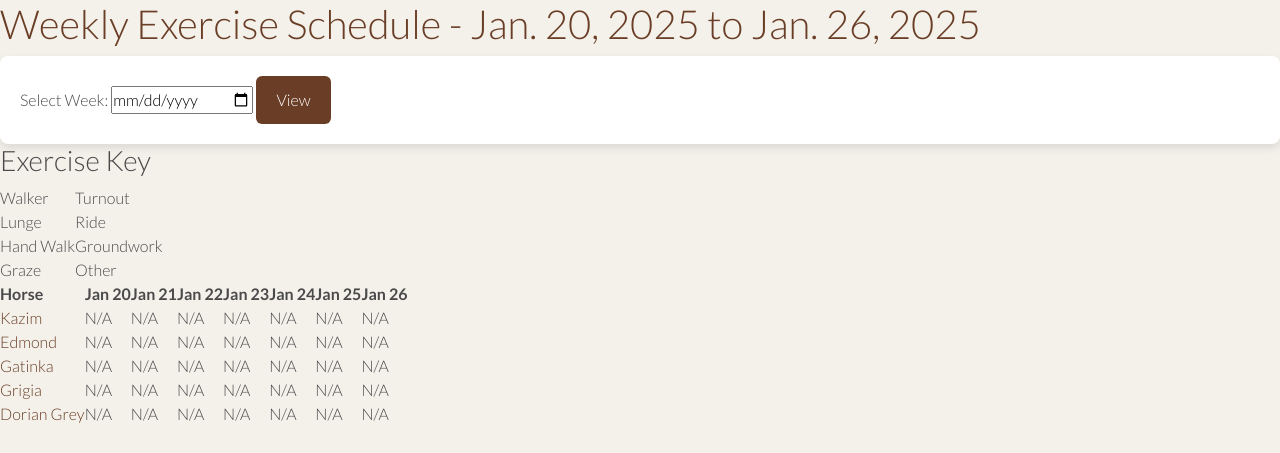
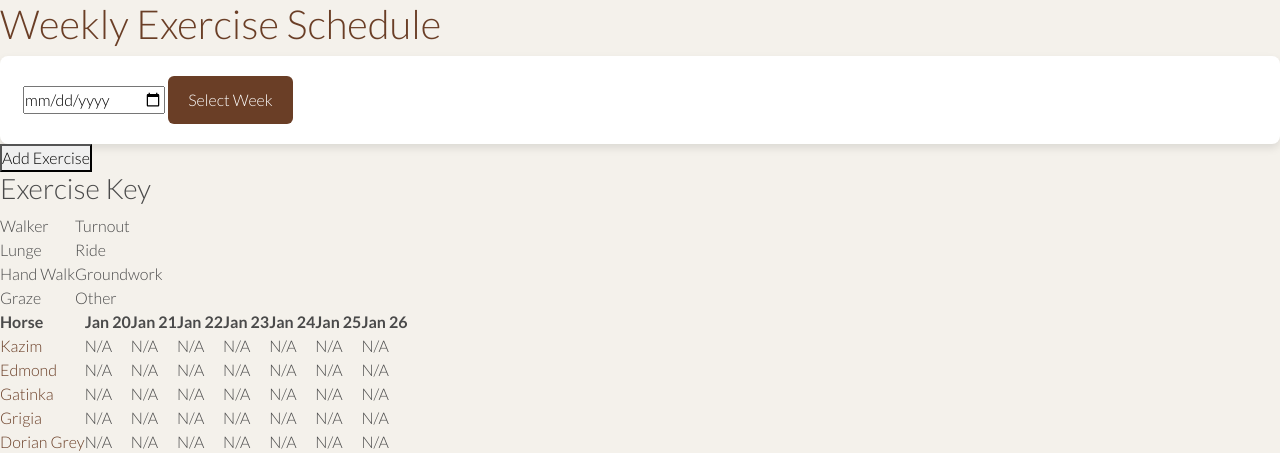
Before and after one commit to erinvdoyle/equisync, a Django app: page /exercise_schedule/weekly/ in a window 1280 px wide. Shown: the part 70-523 px from the top of the page. Run offline with Django 4.2, Linux system fonts and the light colour scheme; a user stored in the database is signed in; data comes from the database, SQL or seed files in the repository; data that the repository does not hold is empty; parts of the project's set-up code (start-up, migrations or seed data) failed here and were passed over; some libraries are stand-ins or nearby versions.

Commit message:
update styling of exercise_schedule 'select week' button and add an 'add exercise' button that directs user to add exercise for their authorized horses; update logic in weekly_schedule_view to enable this

```diff
--- a/exercise_schedule/templates/exercise_schedule/weekly_schedule.html
+++ b/exercise_schedule/templates/exercise_schedule/weekly_schedule.html
@@ -2,13 +2,16 @@
 {% load exercise_tags %}
 
 {% block content %}
-    <h1>Weekly Exercise Schedule - {{ start_week }} to {{ end_week }}</h1>
+    <h1 class="exercise-heading">Weekly Exercise Schedule</h1>
 
-    <form method="get">
-        <label for="date">Select Week:</label>
-        <input type="date" id="date" name="date">
-        <button type="submit">View</button>
-    </form>
+    <div class="events-calendar-nav">
+        <form method="get" class="search-form">
+            <label for="date"></label>
+            <input type="date" id="date" name="date" class="date-input">
+            <button type="submit" class="select-week-button" id="select-week-button">Select Week</button>
+        </form>
+        <button type="button" id="add-exercise-button" class="nav-button">Add Exercise</button>
+    </div>
 
     <div class="exercise-legend">
         <h3>Exercise Key</h3>
@@ -135,6 +138,11 @@
                     openModal(scheduleId, horseName, date);
                 });
             });
+
+            // Add event listener to the "Add Exercise" button
+            document.getElementById("add-exercise-button").addEventListener("click", function () {
+                window.location.href = `{% url 'exercise_schedule:daily_schedule_view' %}`;
+            });
         });
     </script>
 {% endblock %}
--- a/exercise_schedule/views.py
+++ b/exercise_schedule/views.py
@@ -19,7 +19,15 @@ def daily_schedule_view(request, date=None, horse_id=None):
     if horse_id:
         queryset = queryset.filter(horse_id=horse_id)
 
+    user_horses = HorseProfile.objects.filter(
+        Q(owner=request.user) |
+        Q(staff=request.user) |
+        Q(barn_manager=request.user) |
+        Q(rider=request.user)
+    ).distinct()
+
     schedule_form = ExerciseScheduleForm(initial={'date': date})
+    schedule_form.fields['horse'].queryset = user_horses
     item_forms = [ExerciseScheduleItemForm(prefix=str(i)) for i in range(3)]
 
     if request.method == 'POST':
@@ -64,7 +72,14 @@ def weekly_schedule_view(request, date=None):
     start_week = date - datetime.timedelta(days=date.weekday())
     end_week = start_week + datetime.timedelta(days=6)
 
-    horses = HorseProfile.objects.all()
+    all_horses = HorseProfile.objects.all()
+
+    user_horses = HorseProfile.objects.filter(
+        Q(owner=request.user) |
+        Q(staff=request.user) |
+        Q(barn_manager=request.user) |
+        Q(rider=request.user)
+    ).distinct()
 
     weekly_schedule = {}
     days_of_week = []
@@ -73,7 +88,7 @@ def weekly_schedule_view(request, date=None):
         day = start_week + datetime.timedelta(days=i)
         days_of_week.append(day)
 
-    for horse in horses:
+    for horse in all_horses:
         weekly_schedule[horse] = {}
         for i in range(7):
             day = start_week + datetime.timedelta(days=i)
@@ -84,8 +99,9 @@ def weekly_schedule_view(request, date=None):
         'weekly_schedule': weekly_schedule,
         'start_week': start_week,
         'end_week': end_week,
-        'horses': horses,
+        'horses': all_horses,
         'days_of_week': days_of_week,
+        'user_horses': user_horses,
     }
     return render(request, template, context)
 
```
Also changed, not shown: 1 other file.
